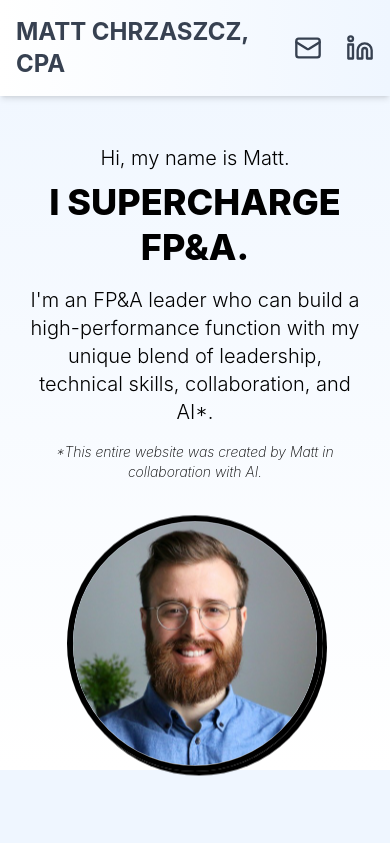
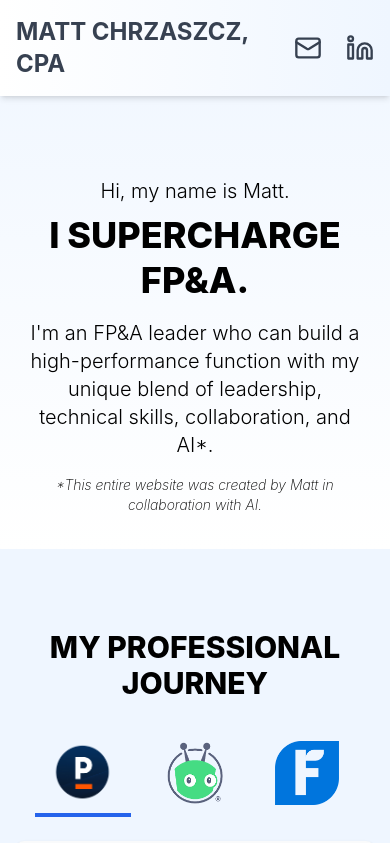
Before and after one commit to omgboom/mattcpa, a React (Create React App) app: page / in a window 390 px wide. Shown: the top 843 px of the page. Built offline with nearby package versions, Linux system fonts and the light colour scheme.

Commit message:
Update Website.tsx

```diff
--- a/src/Website.tsx
+++ b/src/Website.tsx
@@ -139,7 +139,7 @@ const Website = () => {
         </div>
 
         {/* Photo Column - Hidden on screens smaller than md */}
-        <div className="relative mt-8 md:mt-0 md:ml-12 flex-shrink-0">
+        <div className="relative mt-8 md:mt-0 md:ml-12 flex-shrink-0 hidden md:block">
           {/* Floating glow effect */}
           <div className="relative w-64 h-64 rounded-full overflow-hidden border-[6px] border-black shadow-solid-black animate-float">
             <div className="absolute -z-10 inset-0 w-full h-full bg-gradient-to-r from-blue-300 via-blue-100 to-blue-300 rounded-full blur-2xl opacity-75 animate-pulse" />
```
